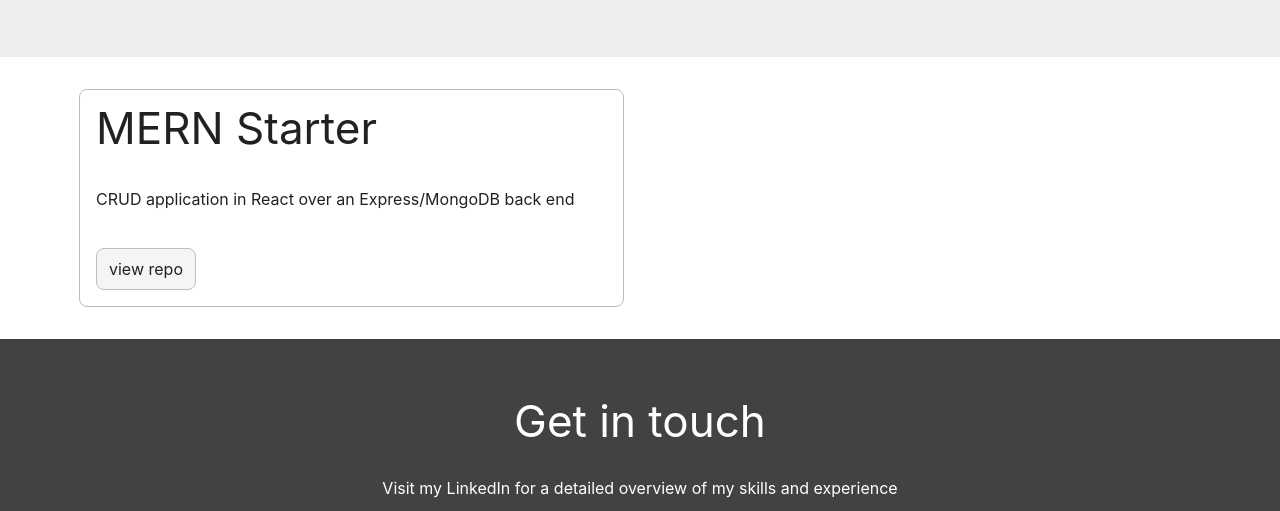
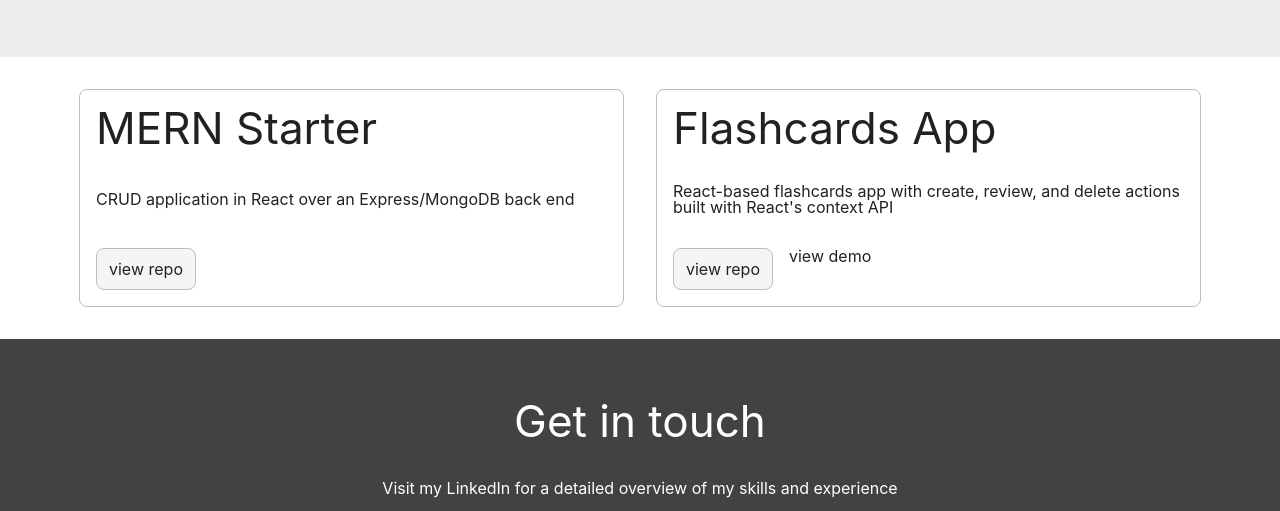
Before and after one commit to BrianwBeal/brianwbeal.github.io, a plain HTML site: page index.html in a window 1280 px wide. Shown: the part 993-1504 px from the top of the page. Drawn offline with Linux system fonts and the light colour scheme.

Commit message:
add flashcards-app card

```diff
--- a/index.html
+++ b/index.html
@@ -71,6 +71,7 @@
             <section class="portfolio">
                 <div class="portfolio__container container">
                     <div class="portfolio__grid">
+
                         <div>
                             <div class="card">
                                 <h3 class="card__title">MERN Starter</h3>
@@ -81,43 +82,15 @@
                             </div>
                         </div>
 
-
-
-
-
-
-
-
-
-
-
-                        <!-- <div>
+                        <div>
                             <div class="card">
-                                <h3 class="card__title">React Breath-Meter App</h3>
-                                <p class="card__text">react meditation app using user form input to control app state.</p>
+                                <h3 class="card__title">Flashcards App</h3>
+                                <p class="card__text">React-based flashcards app with create, review, and delete actions built with React's context API</p>
                                 <div class="card__button--wrap">
-                                    <a href="https://github.com/brianwbeal/breath-meter" class="card__button">view repo</a><a href="https://goofy-aryabhata-8ca49b.netlify.com/" class="card__button">visit demo</a>
+                                    <a href="https://github.com/brianwbeal/flashcards-app" class="card__button">view repo</a><a href="https://elastic-volhard-552161.netlify.app/">view demo</a>
                                 </div>
                             </div>
                         </div>
-                        <div>
-                            <div class="card">
-                                <h3 class="card__title">React Flashcards App</h3>
-                                <p class="card__text">react flashcards app using Context API for actions to create, review, or delete flashcards</p>
-                                <div class="card__button--wrap">
-                                    <a href="https://github.com/brianwbeal/flashcards-app" class="card__button">view repo</a><a href="https://elastic-volhard-552161.netlify.app/" class="card__button">visit demo</a>
-                                </div>
-                            </div>
-                        </div>
-                        <div>
-                            <div class="card">
-                                <h3 class="card__title">Skate Park Locator</h3>
-                                <p class="card__text">web app using Google Maps JavaScript API, geolocation, and geocoding to return locations to user by proximity</p>
-                                <div class="card__button--wrap">
-                                    <a href="https://github.com/brianwbeal/skatepark-locator" class="card__button">view repo</a><a href="https://modest-einstein-dc8179.netlify.app/" class="card__button">visit demo</a>
-                                </div>
-                            </div>
-                        </div> -->
 
                     </div>
                 </div>
```
